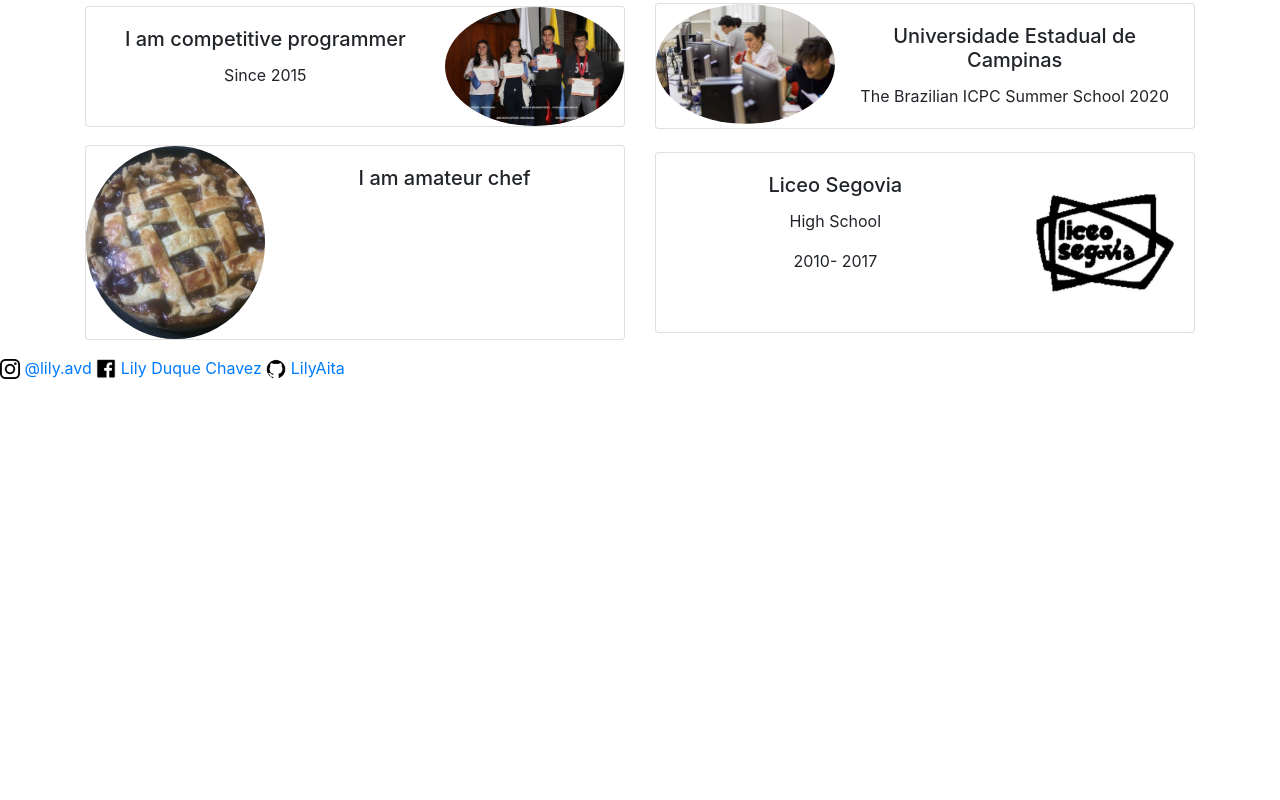
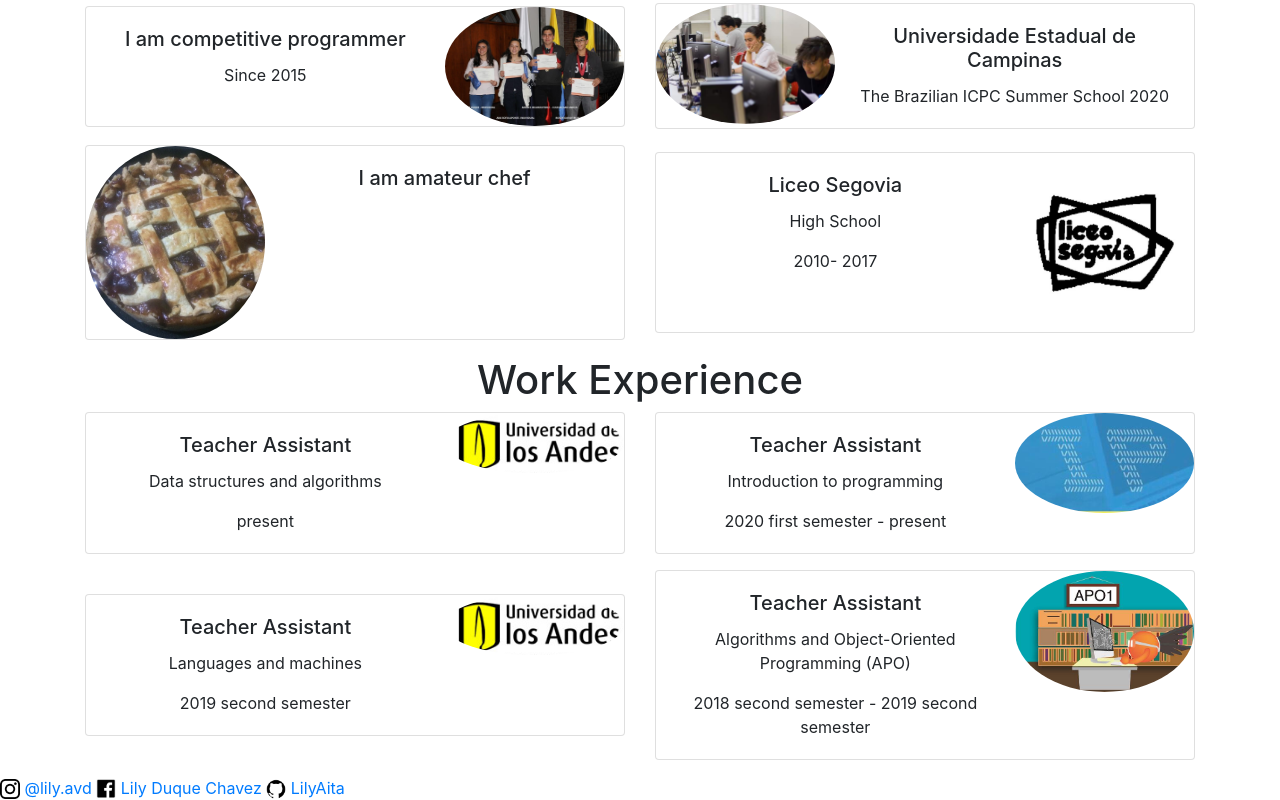
Before and after one commit to nmunar/mypage, a plain HTML site: page aboutme/index.html in a window 1280 px wide. Shown: the part 325-1125 px from the top of the page. Before the commit the page ends 800 px from the top, so only its background shows below. Drawn offline with nearby package versions, Linux system fonts and the light colour scheme.

Commit message:
complementacion about me

```diff
--- a/aboutme/index.html
+++ b/aboutme/index.html
@@ -279,6 +279,109 @@
           </div>
         </div>
       </div>
+      <div class="container">
+        <div class="row">
+          <div class="col align-self-center">
+            <h1>Work Experience</h1>
+          </div>
+        </div>
+
+        <div class="row">
+          <div class="col align-self-center">
+            <div class="card mb-3 align-middle" style="max-width: 540px">
+              <div class="row no-gutters">
+                <div class="col-md-8">
+                  <div class="card-body">
+                    <h5 class="card-title">Teacher Assistant</h5>
+                    <p class="card-text align-middle">
+                      Data structures and algorithms
+                    </p>
+                    <p class="card-text align-middle">present</p>
+                  </div>
+                </div>
+                <div class="col-md-4">
+                  <img
+                    src="./assets/Uniandes.png"
+                    alt="uniandes logo "
+                    class="card-img img-fluid rounded-circle"
+                  />
+                </div>
+              </div>
+            </div>
+          </div>
+          <div class="col align-self-center">
+            <div class="card mb-3 align-middle" style="max-width: 540px">
+              <div class="row no-gutters">
+                <div class="col-md-8">
+                  <div class="card-body">
+                    <h5 class="card-title">Teacher Assistant</h5>
+                    <p class="card-text align-middle">
+                      Introduction to programming
+                    </p>
+                    <p class="card-text align-middle">
+                      2020 first semester - present
+                    </p>
+                  </div>
+                </div>
+                <div class="col-md-4">
+                  <img
+                    src="./assets/IP.jpeg"
+                    alt="IP logo "
+                    class="card-img img-fluid rounded-circle"
+                  />
+                </div>
+              </div>
+            </div>
+          </div>
+        </div>
+        <div class="row">
+          <div class="col align-self-center">
+            <div class="card mb-3 align-middle" style="max-width: 540px">
+              <div class="row no-gutters">
+                <div class="col-md-8">
+                  <div class="card-body">
+                    <h5 class="card-title">Teacher Assistant</h5>
+                    <p class="card-text align-middle">Languages and machines</p>
+                    <p class="card-text align-middle">2019 second semester</p>
+                  </div>
+                </div>
+                <div class="col-md-4">
+                  <img
+                    src="./assets/Uniandes.png"
+                    alt="Uniandes logo"
+                    class="card-img img-fluid rounded-circle"
+                  />
+                </div>
+              </div>
+            </div>
+          </div>
+          <div class="col align-self-center">
+            <div class="card mb-3 align-middle" style="max-width: 540px">
+              <div class="row no-gutters">
+                <div class="col-md-8">
+                  <div class="card-body">
+                    <h5 class="card-title">Teacher Assistant</h5>
+                    <p class="card-text align-middle">
+                      Algorithms and Object-Oriented Programming (APO)
+                    </p>
+                    <p class="card-text align-middle">
+                      2018 second semester - 2019 second semester
+                    </p>
+                  </div>
+                </div>
+                <div class="col-md-4">
+                  <img
+                    src="./assets/apo1.jpg"
+                    alt="APO logo"
+                    class="card-img img-fluid rounded-circle"
+                  />
+                </div>
+              </div>
+            </div>
+          </div>
+
+        </div>
+      </div>
     </main>
 
     <footer>
```
Also changed, not shown: aboutme/assets/IP.jpeg (added), aboutme/assets/Uniandes.png (added), aboutme/assets/apo1.jpg (added), 1 other file.
